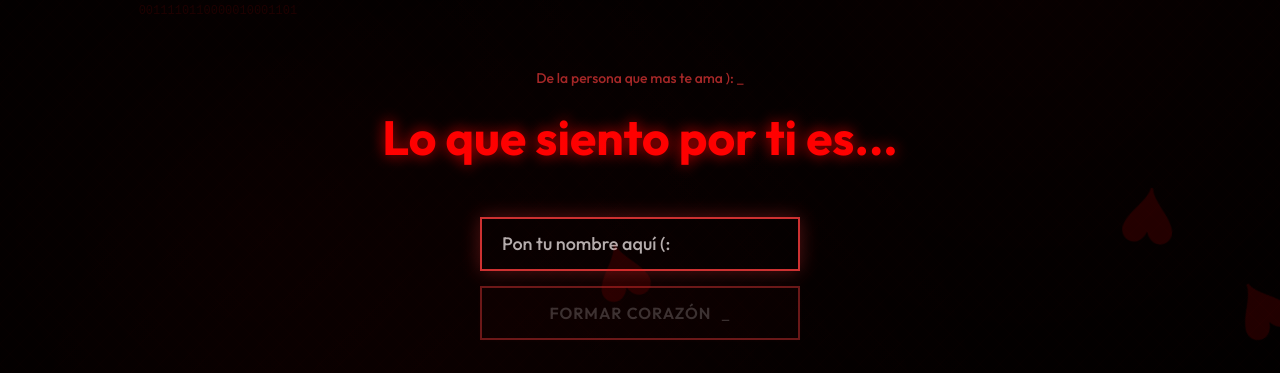
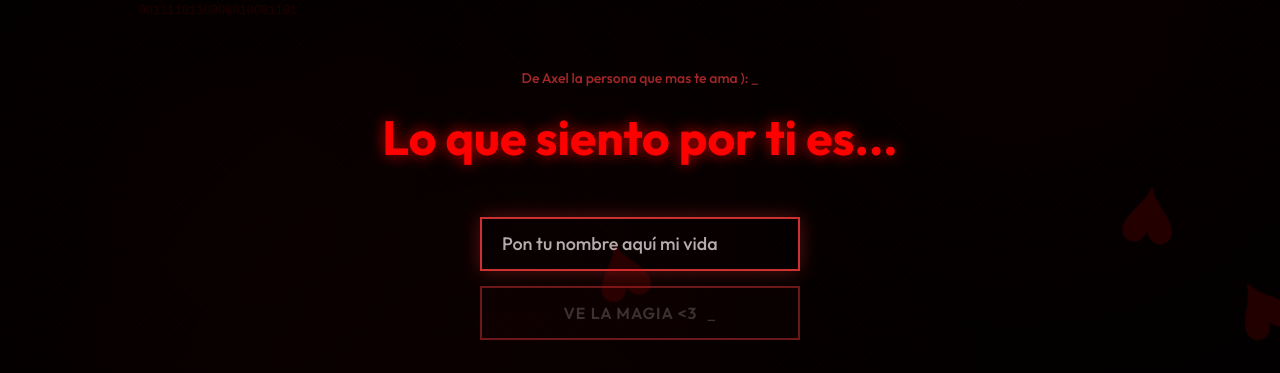
Before and after one commit to paginaaly/Pagina-para-arely, a website: page index.html in a window 1280 px wide. Shown: the part 176-549 px from the top of the page. Drawn offline with Linux system fonts and the light colour scheme; a web font is replaced by a local one.

Commit message:
Update index.html

```diff
--- a/index.html
+++ b/index.html
@@ -19,7 +19,7 @@
         <!-- Header -->
         <header class="terminal-header">
             <div class="terminal-title">
-                <span class="prompt">De la persona que mas te ama ):</span>
+                <span class="prompt">De Axel la persona que mas te ama ):</span>
                 <span class="cursor-blink">_</span>
             </div>
             <h1 class="main-title">Lo que siento por ti es...</h1>
@@ -31,12 +31,12 @@
                 <input
                     type="text"
                     id="nombreInput"
-                    placeholder="Pon tu nombre aquí (: "
+                    placeholder="Pon tu nombre aquí mi vida "
                     maxlength="20"
                     class="terminal-input"
                 >
                 <button id="formarBtn" class="terminal-button">
-                    <span class="button-text">Formar corazón</span>
+                    <span class="button-text">Ve la magia <3</span>
                     <span class="cursor-blink">_</span>
                 </button>
             </div>
```
